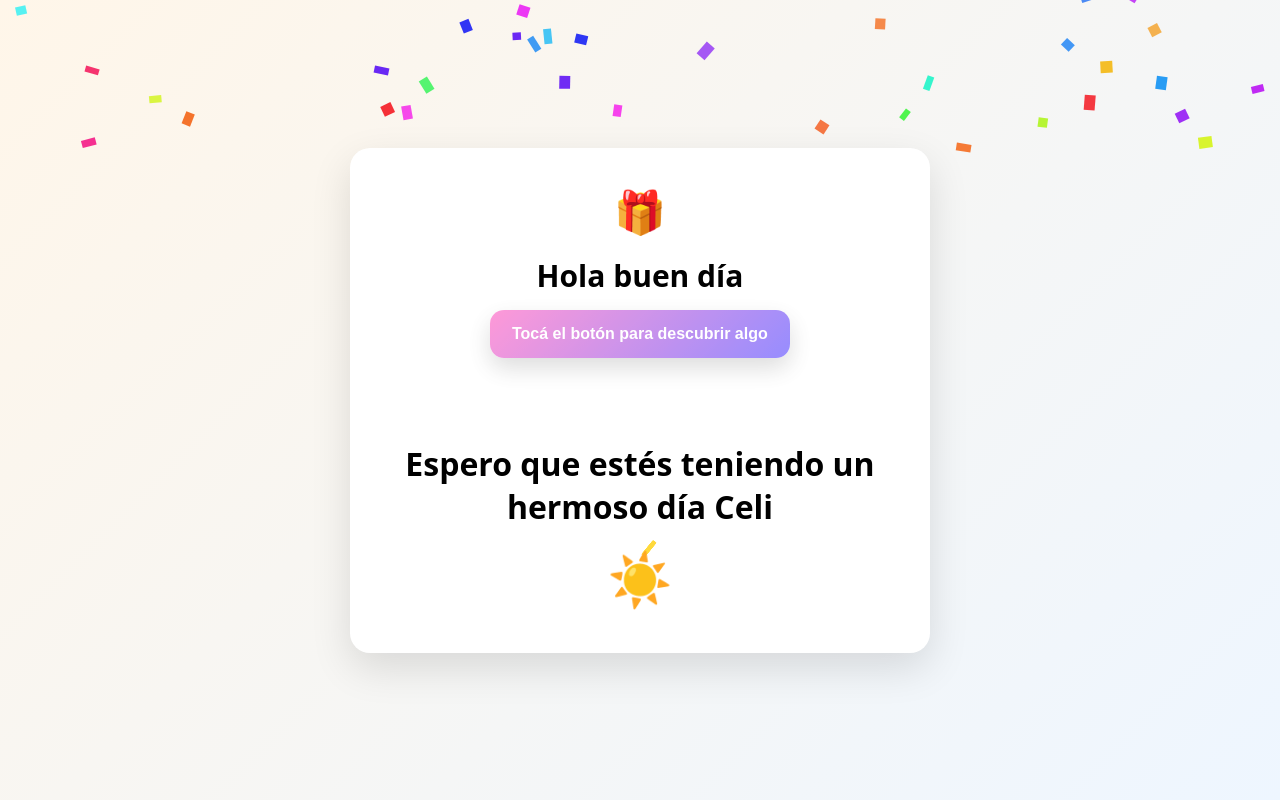
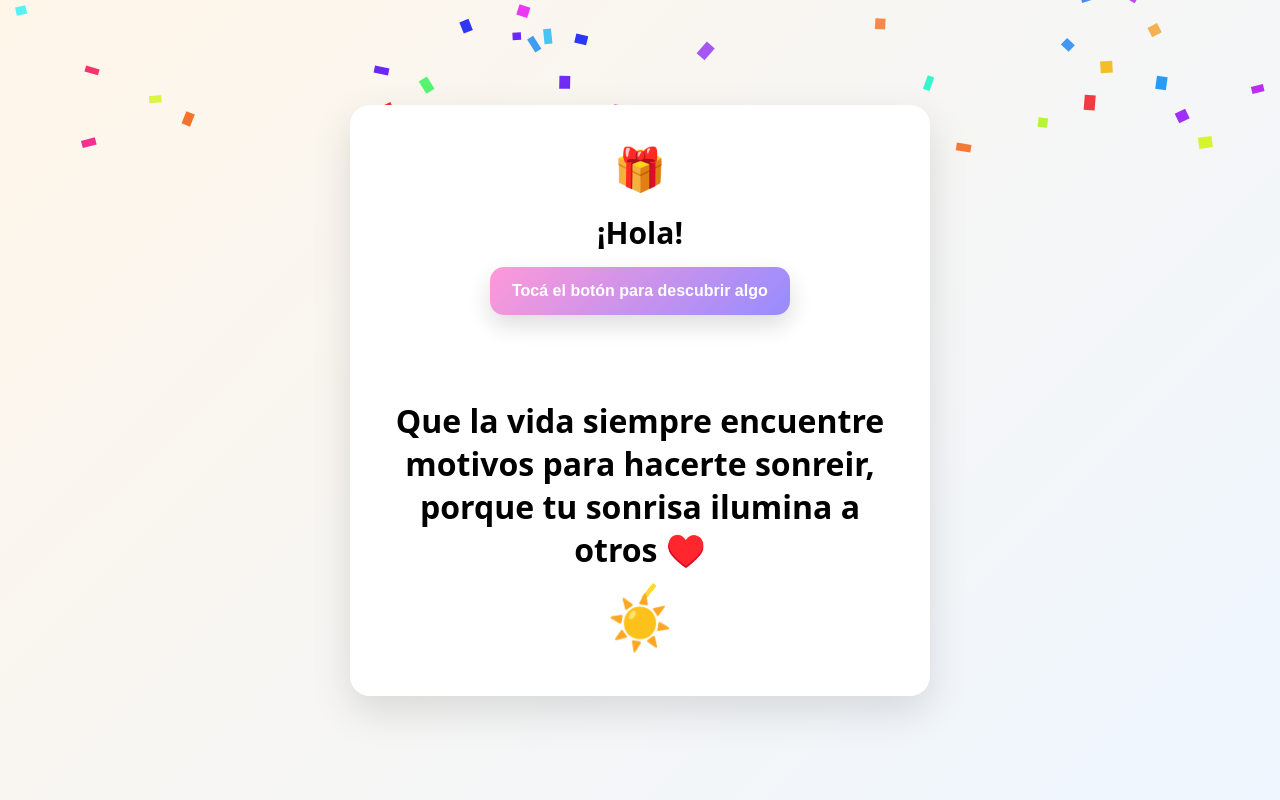
Before and after one commit to uribrama/surprise, a plain HTML site: page index.html in a window 1280 px wide. Both pictures are taken after a click on the button "Tocá el botón para descubrir algo". Drawn offline with Linux system fonts and the light colour scheme.

Commit message:
Change greeting and message in index.html
Updated greeting and message in the HTML file.

```diff
--- a/index.html
+++ b/index.html
@@ -146,14 +146,14 @@
 
 <div class="card">
   <div class="gift">🎁</div>
-  <h1>Hola buen día</h1>
+  <h1>¡Hola!</h1>
 
   <button id="btn">Tocá el botón para descubrir algo</button>
 
   <div id="count" class="count"></div>
 
   <div id="reveal" class="reveal">
-    <div class="msg">Espero que estés teniendo un hermoso día Celi</div>
+    <div class="msg">Que la vida siempre encuentre motivos para hacerte sonreir, porque tu sonrisa ilumina a otros ♥️ </div>
 
     <div class="sunContainer">
       <div class="sun">☀️</div>
```
